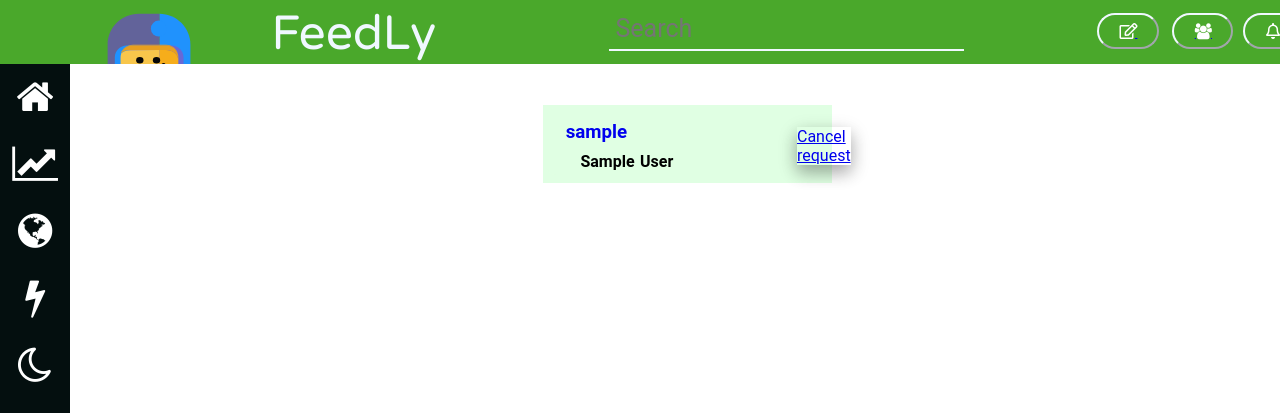
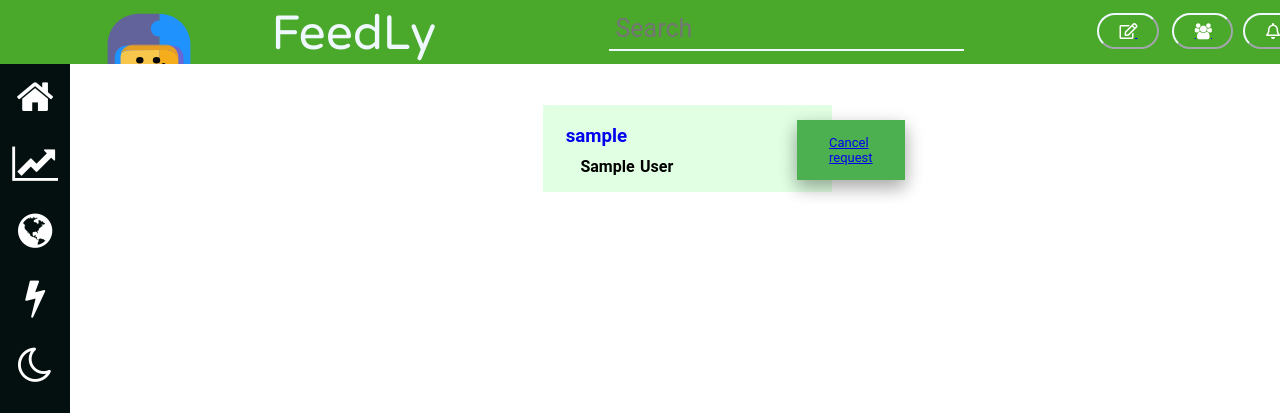
Before and after one commit to Pramodjais517/Feedly, a Django app: page /sent_request/ in a window 1280 px wide. Shown: the top 413 px of the page. Run offline with Django 3.2, Linux system fonts and the light colour scheme; a user stored in the database is signed in; tables that the repository leaves empty hold one stand-in row (values such as "Sample post"); some libraries are stand-ins or nearby versions.

Commit message:
frontend changes

```diff
--- a/users/templates/sent_request.html
+++ b/users/templates/sent_request.html
@@ -12,7 +12,7 @@
             <a style="text-decoration:none;padding-left:1%;margin-top:-8%;" href="{% url 'profile' user.id %}"><h3 style="padding-left:1%;position:absolute;margin-top:-10px;">{{ user }}</h3></a>
             <h4 style="padding-left:10%;margin-top:40px;">{{ user.first_name}}</h4>
             <h4 style="padding-left:2%;margin-top:40px;">{{ user.last_name }}</h4>
-            <div class="dp2">
+            <div class="dp2 button">
                 <a id="{{user.id}}" href="{% url 'add_friend' user.id %}" class="add_remove">Cancel request</a>
             </div>
         </div>
```
